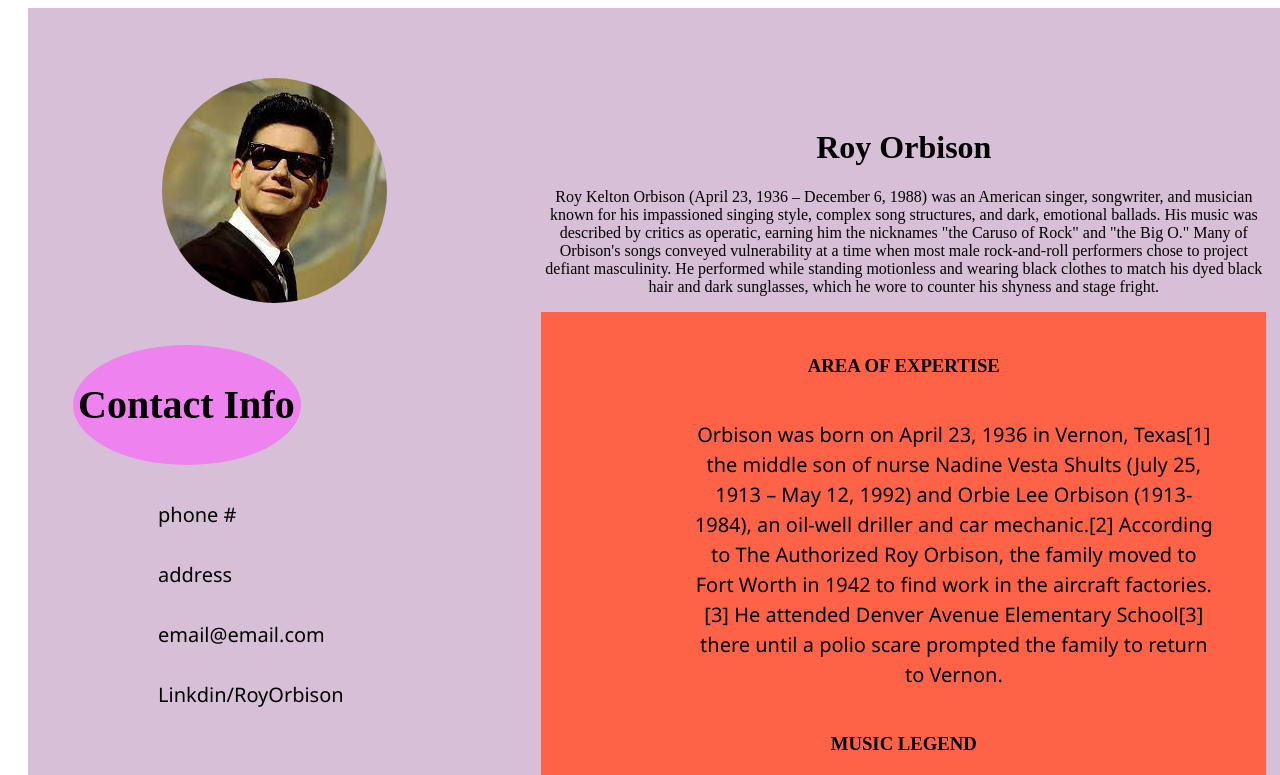
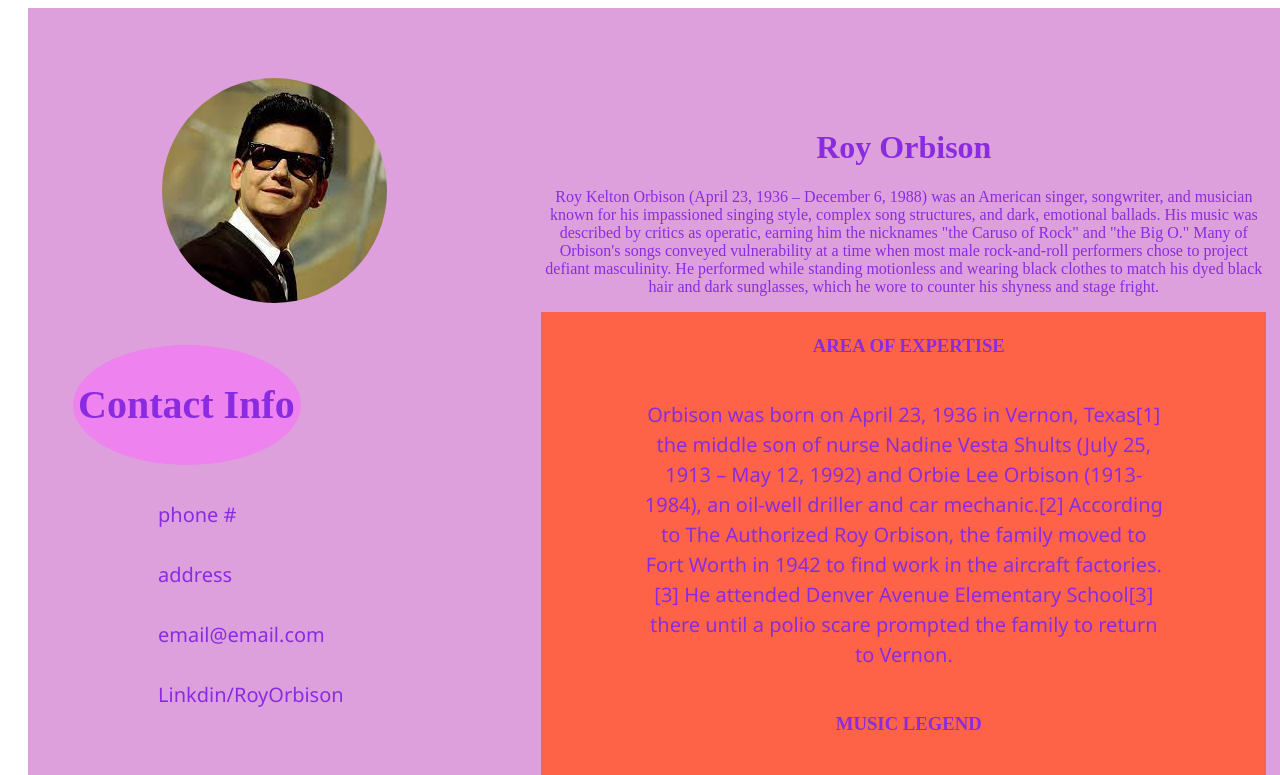
Before and after one commit to RWelchIII/Web101_resume, a plain HTML site: page index.html in a window 1280 px wide. Shown: the top 775 px of the page. Drawn offline with Linux system fonts and the light colour scheme.

Commit message:
color change

```diff
--- a/style.css
+++ b/style.css
@@ -1,11 +1,13 @@
 body {
     height: 850px;
     width: 1500px;
+    color: blueviolet;
 }
 header {
-    background-color: thistle;
+    background-color: plum;
     margin-left: 20px;
     padding-left: 30px;
+    color: blueviolet;
 }
 .resume {
     display: grid;
@@ -28,16 +30,13 @@ img {
     grid-template-rows: auto;
     margin-left: 20px;
     padding-left: 30px;
-    background-color: thistle;
+    background-color: plum;
     line-height: 3;
 }
 .info {
     text-align: center;
     background-color: tomato;
-    padding-top: 20px;
-    padding-left: 50px;
-    padding-right: 50px;
-    padding-bottom: 20px;
+    padding-right: 100px;
     line-height: 1.5;
 }
 .info p {
@@ -60,7 +59,8 @@ h2 {
     font-size: 20px;
 }
 
-h3{
+.info h3 {
+    margin-left: 110px;
     margin-top: 20px;
     margin-bottom: 20px;
 }
```
